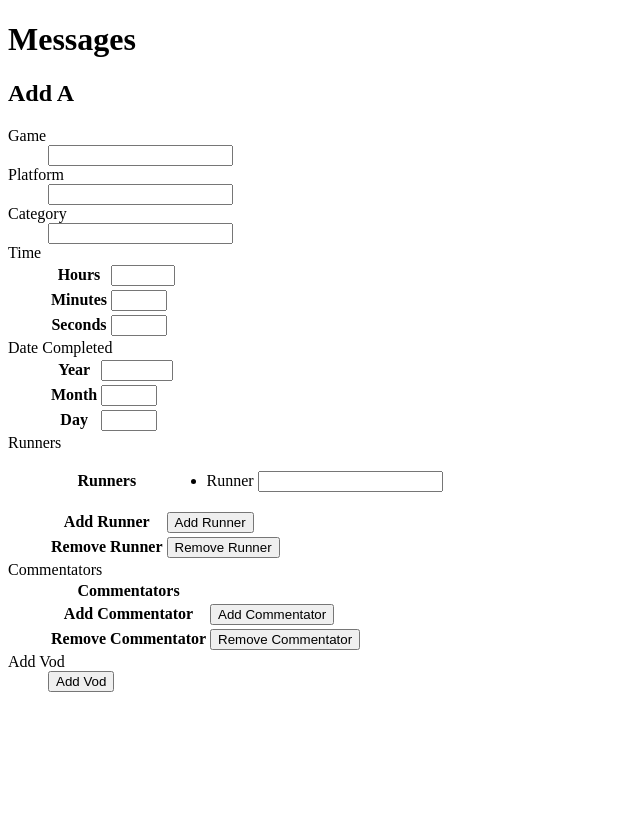
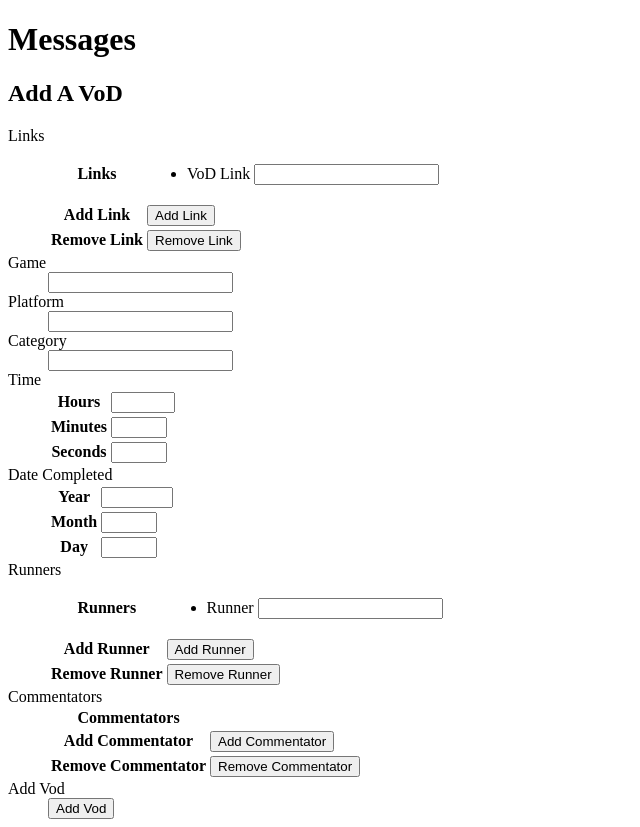
Before and after one commit to MoyTW/bestvods, a Flask app: template bestvods/templates/vod_add.html in a window 1280 px wide. Shown: the whole page, without its empty margins (0-640 px from the left). Before the commit the page ends 692 px from the top, so only its background shows below. Run offline with Flask 2, Linux system fonts and the light colour scheme; the template is opened without the code that fills it: values that come from a table or form of the project are taken from there, others are empty; some libraries are stand-ins or nearby versions.

Commit message:
Add links
Heh, I forgot the most important part...

```diff
--- a/bestvods/forms.py
+++ b/bestvods/forms.py
@@ -5,6 +5,15 @@
 import wtforms.validators as validators
 
 from bestvods.database import db
+
+
+class LinksForm(wtforms.Form):
+    links = wtforms.FieldList(wtforms.StringField('VoD Link', [validators.DataRequired(),
+                                                               validators.Length(min=0, max=4096),
+                                                               validators.URL()]),
+                              min_entries=1)
+    add_link = wtforms.SubmitField()
+    remove_link = wtforms.SubmitField()
 
 
 class HHMMSSForm(wtforms.Form):
@@ -87,6 +96,7 @@
 
 
 class AddVoDForm(wtforms.Form):
+    links = wtforms.FormField(LinksForm)
     # This is kind of silly-looking, I admit. Just, like, formatting-wise.
     game = wtforms.StringField('Game',
                                [validators.DataRequired(),
--- a/bestvods/queries.py
+++ b/bestvods/queries.py
@@ -127,7 +127,7 @@
 """)
 
 
-def insert_vod(db: f_alchemy.SQLAlchemy, game_name_release_year, platform_name, category_name, run_time_seconds,
+def insert_vod(db: f_alchemy.SQLAlchemy, links, game_name_release_year, platform_name, category_name, run_time_seconds,
                completed_date: datetime.date, runner_handles, commentator_handles):
     game = select_game(db, game_name_release_year)
     if game is None:
@@ -137,6 +137,8 @@
         transaction.execute(_insert_vod_text, run_time_seconds=run_time_seconds, completed_date=completed_date,
                             game_id=game['id'], platform_name=platform_name, category_name=category_name)
         vod_id = transaction.execute('select last_insert_rowid()').first()[0]
+        for url in links:
+            transaction.execute('insert into vod_links values (:url, :vod_id)', url=url, vod_id=vod_id)
         for handle in runner_handles:
             sql = 'insert into vods_runners values (:vod_id, (select id from participant where handle=:handle))'
             transaction.execute(sql, vod_id=vod_id, handle=handle)
--- a/bestvods/templates/vod_add.html
+++ b/bestvods/templates/vod_add.html
@@ -1,9 +1,10 @@
 {% from "_formhelpers.html" import render_field %}
 {% extends "_base.html" %}
 {% block body %}
-  <h2>Add A {{ resource_name }}</h2>
+  <h2>Add A VoD</h2>
   <form action="" method="post">
       <div class="input text">
+          {{ render_field(form.links) }}
           {{ render_field(form.game) }}
           {{ render_field(form.platform) }}
           {{ render_field(form.category) }}
--- a/dev/schema.sql
+++ b/dev/schema.sql
@@ -78,6 +78,13 @@
        foreign key (category_id) references category(id)
 );
 
+drop table if exists vod_links;
+create table vod_links (
+       uri text primary key,
+       vod_id integer not null,
+       foreign key(vod_id) references vod(id)
+);
+
 /* Events */
 drop table if exists event;
 create table event (
```
Also changed, not shown: bestvods/views/vods.py (+14 -6 lines).
